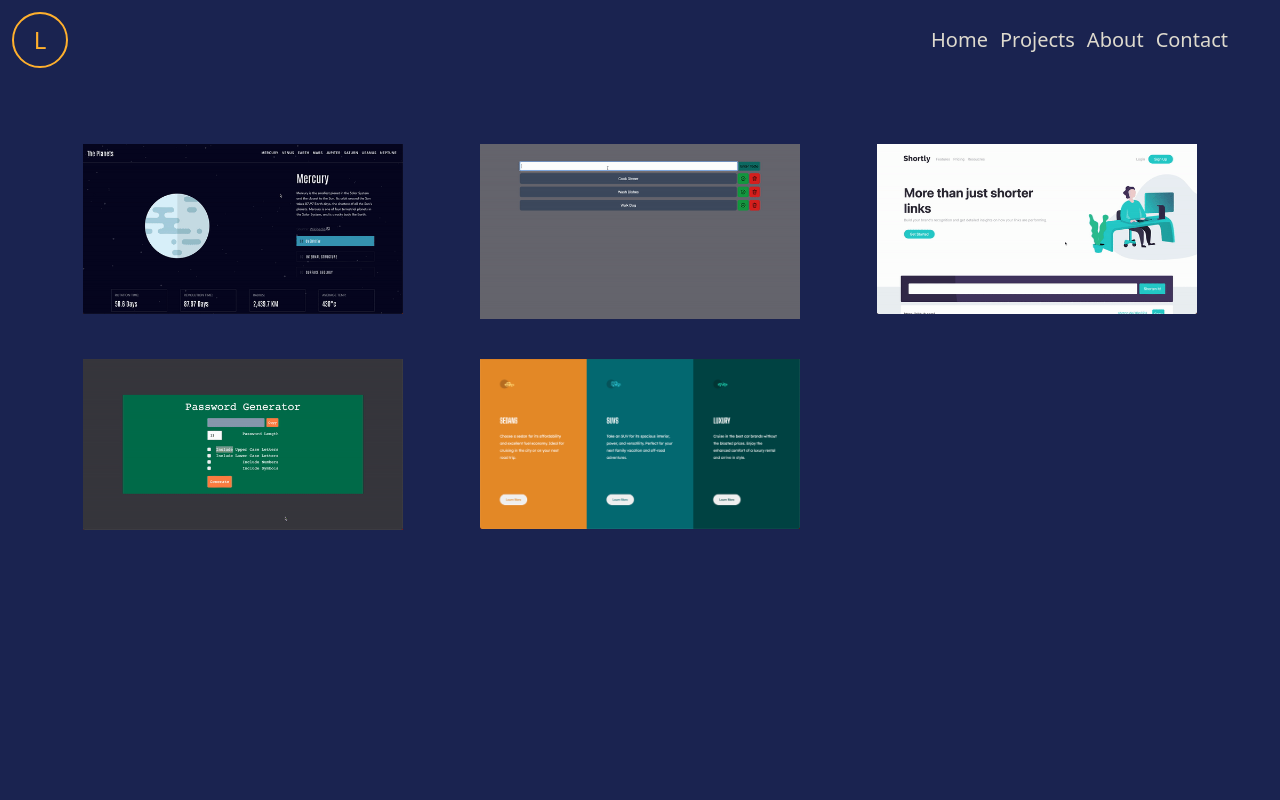
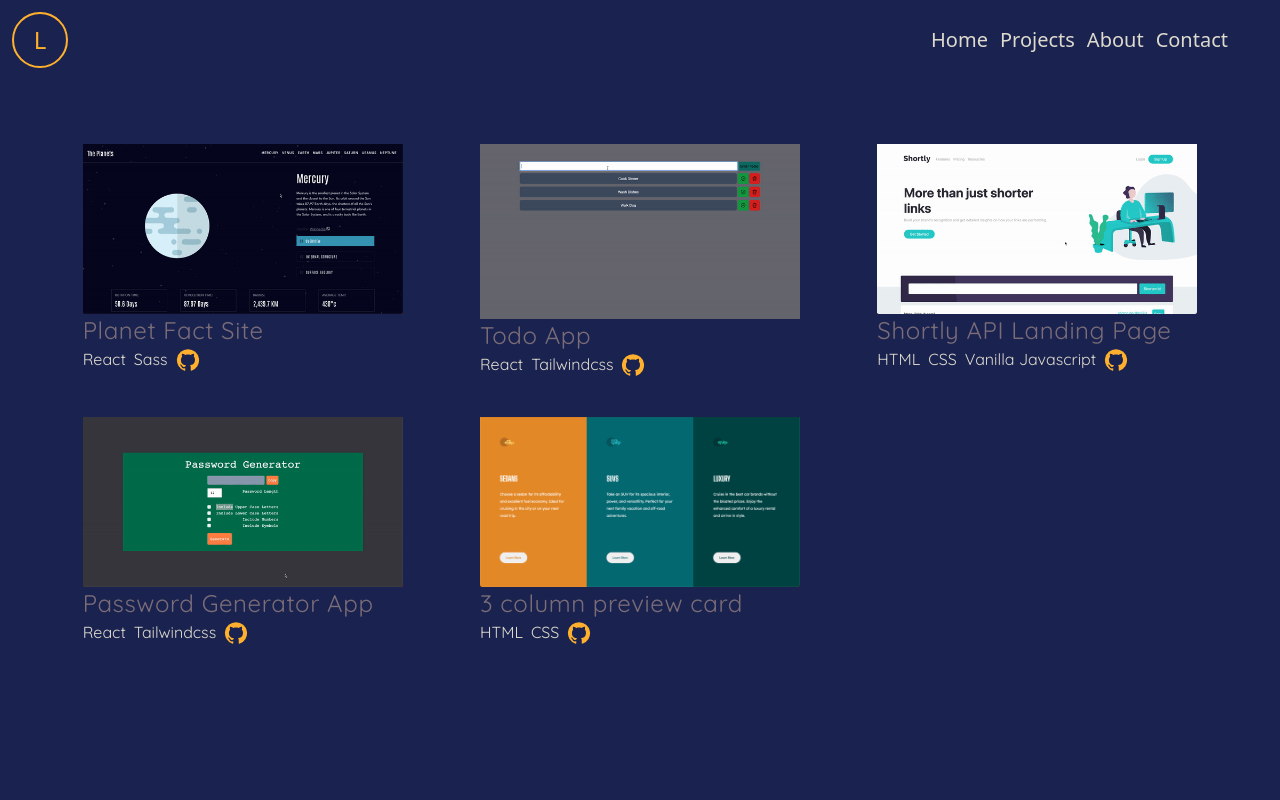
Before and after one commit to Renz757/React-Portfoilo, a React (Vite) app: page /projects in a window 1280 px wide. Shown: the top 800 px of the page. Built offline with nearby package versions, Linux system fonts and the light colour scheme.

Commit message:
project info and links

```diff
--- a/src/App.jsx
+++ b/src/App.jsx
@@ -1,7 +1,7 @@
 import { useState } from 'react';
 import Header from './components/Navigation/HeaderComponent';
 import Home from './components/Home/HomeComponent';
-import Projects from './components/ProjectComponent';
+import Projects from './components/Projects/ProjectComponent';
 import About from './components/AboutComponent';
 import Contact from './components/Contact/ContactComponent';
 import Footer from './components/FooterComponent';
--- a/src/components/ProjectComponent.jsx
+++ /dev/null
@@ -1,35 +0,0 @@
-import { motion } from "framer-motion";
-
-import { parent, child } from "../utils/staggerAnimation";
-
-const Projects = (props) => {
-
-    const projectImages = props.projectImage.map(image => {
-        return (
-            <>
-                <motion.li
-                    variants={child}
-                >
-                    <a key={image.id} href={image.url} target="_blank" rel="noreferrer">
-                        <img className="w-80 mx-auto" alt={image.text} src={image.image}></img>
-                    </a>
-                </motion.li>
-            </>
-        );
-    })
-
-    return (
-        <>
-            <motion.ul
-                variants={parent}
-                initial="hidden"
-                animate="show"
-                className='p-16 grid gap-y-10 md:gap-x-10 md:grid-rows-2 md:grid-cols-2 lg:grid-rows-3 lg:grid-cols-3'
-            >
-                {projectImages}
-            </motion.ul>
-        </>
-    );
-}
-
-export default Projects;
--- /dev/null
+++ b/src/components/Projects/ProjectComponent.jsx
@@ -0,0 +1,58 @@
+import { motion } from "framer-motion";
+import GitHubIcon from "@mui/icons-material/GitHub";
+
+import { parent, child } from "../../utils/staggerAnimation";
+
+const Projects = (props) => {
+  const projectImages = props.projectImage.map((image) => {
+    return (
+      <>
+        <motion.li variants={child} className="w-80 mx-auto">
+          <a key={image.id} href={image.url} target="_blank" rel="noreferrer">
+            <img
+
+              alt={image.text}
+              src={image.image}
+            ></img>
+          </a>
+          <h1 className="text-fedora text-2xl font-Quicksand tracking-wide">{image.text}</h1>
+          <ul className="flex gap-2 justify-start items-center">
+
+            {image.technologies.map((skill) => {
+              return (
+                <>
+                  <li className="text-off-white font-Quicksand">{skill}</li>
+                </>
+              );
+            })}
+            <div className="text-accent-color">
+              <a
+                href={image.github}
+                alt={`Github: ${image.text}`}
+                target="_blank"
+                rel="noreferrer"
+              >
+                <GitHubIcon />
+              </a>
+            </div>
+          </ul>
+        </motion.li>
+      </>
+    );
+  });
+
+  return (
+    <>
+      <motion.ul
+        variants={parent}
+        initial="hidden"
+        animate="show"
+        className="p-16 grid gap-y-10 md:gap-x-10 md:grid-rows-2 md:grid-cols-2 lg:grid-rows-3 lg:grid-cols-3"
+      >
+        {projectImages}
+      </motion.ul>
+    </>
+  );
+};
+
+export default Projects;
--- a/src/shared/Product_Data.js
+++ b/src/shared/Product_Data.js
@@ -55,34 +55,44 @@ export const Project_Image = [
     {
         id: 0,
         image: "/images/planet.gif",
-        text: "Planet Fact Site Screenshot",
-        url: "https://beautiful-buttercream-ad8680.netlify.app"
+        text: "Planet Fact Site",
+        technologies: ['React', 'Sass'],
+        url: "https://beautiful-buttercream-ad8680.netlify.app",
+        github: "https://github.com/Renz757/Planet-Fact-Site"
     },
     {
         id: 1,
         image: "/images/todo-app.gif",
         text: "Todo App",
-        url: "https://dainty-truffle-d62af6.netlify.app/"
+        technologies: ['React', 'Tailwindcss'],
+        url: "https://dainty-truffle-d62af6.netlify.app/",
+        github: "https://github.com/Renz757/todo-app"
     },
     {
         id: 2,
         image: "/images/url.gif",
-        text: "URL Shortening API Landing Page",
-        url: "https://friendly-pony-52709c.netlify.app/"
+        text: "Shortly API Landing Page",
+        technologies: ['HTML','CSS', 'Vanilla Javascript'],
+        url: "https://friendly-pony-52709c.netlify.app/",
+        github: "https://github.com/Renz757/URL-shortening-API-landing-page"
 
     },
     {
         id: 3,
         image: "/images/passwordGenerator.gif",
         text: "Password Generator App",
-        url: "https://incredible-boba-2909dc.netlify.app/"
+        technologies: ['React', 'Tailwindcss'],
+        url: "https://incredible-boba-2909dc.netlify.app/",
+        github: "https://github.com/Renz757/password-generator"
 
     },
     {
         id: 4,
         image: "/images/3column-screenshot.png",
-        text: "3 column preview card Screenshot",
-        url: "https://enchanting-longma-fdb96a.netlify.app"
+        text: "3 column preview card",
+        technologies: ['HTML', 'CSS'],
+        url: "https://enchanting-longma-fdb96a.netlify.app",
+        github: "https://github.com/Renz757/3-column-preview-card"
     },
 ];
 
```
